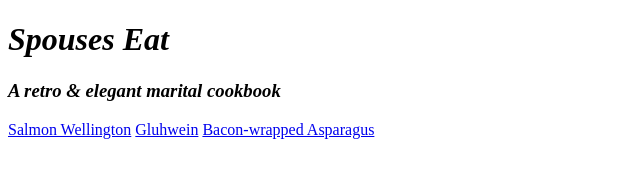
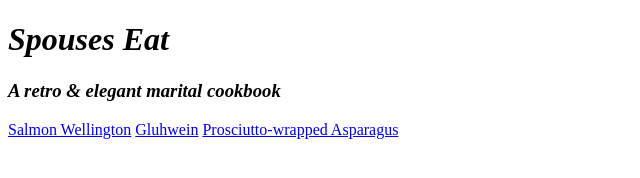
Before and after one commit to SnakeGandhi/spouses-eat, a plain HTML site: page index.html in a window 1280 px wide. Shown: the full height of the page, 0-640 px from the left. Drawn offline with Linux system fonts and the light colour scheme.

Commit message:
changed 'bacon' to 'proscuitto'

```diff
--- a/index.html
+++ b/index.html
@@ -12,6 +12,7 @@
         <a href="../spouses-eat/recipies/swellington.html">Salmon Wellington</a>
             <!--Remember, ../ for relative to *current* location.-->
         <a href="../spouses-eat/recipies/gluhwein.html">Gluhwein</a>
-        <a href="../spouses-eat/recipies/asparagus.html">Bacon-wrapped Asparagus</a>
+        <a href="../spouses-eat/recipies/asparagus.html">Prosciutto-wrapped
+            Asparagus</a>
     </body>
 </html>
```
